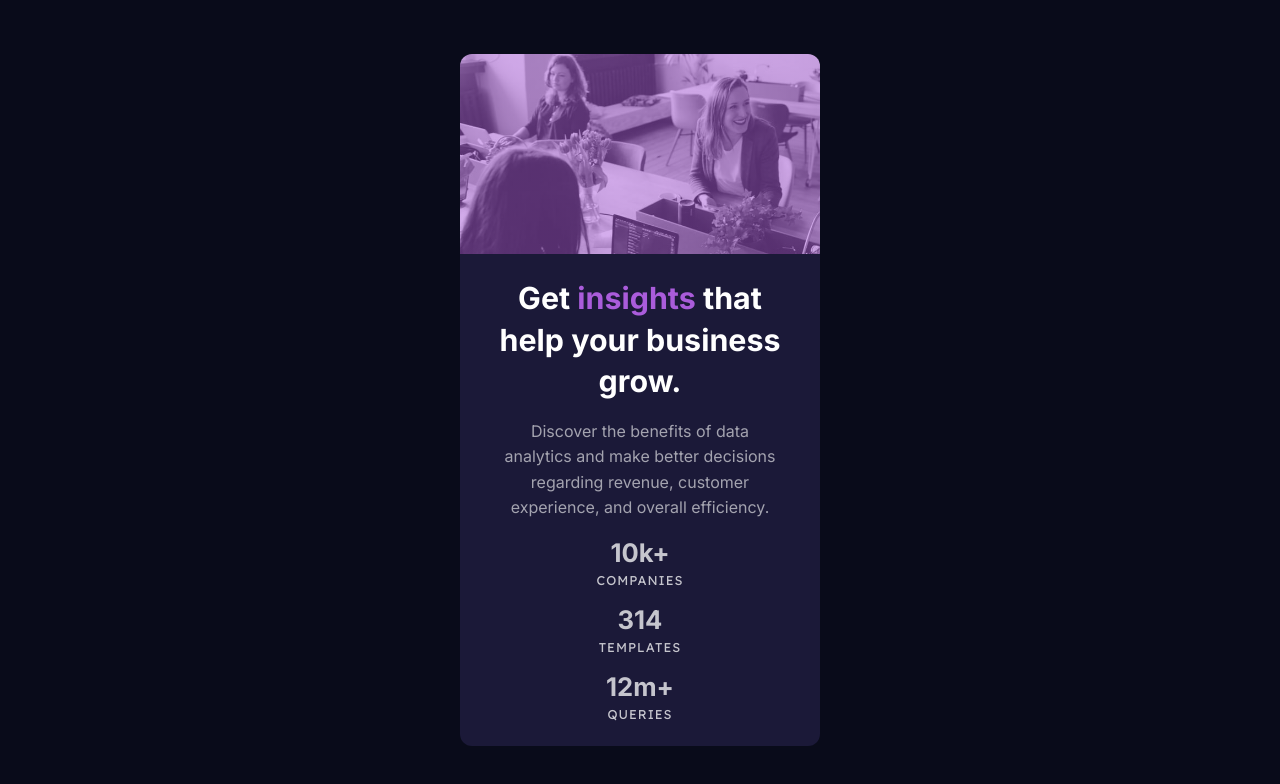
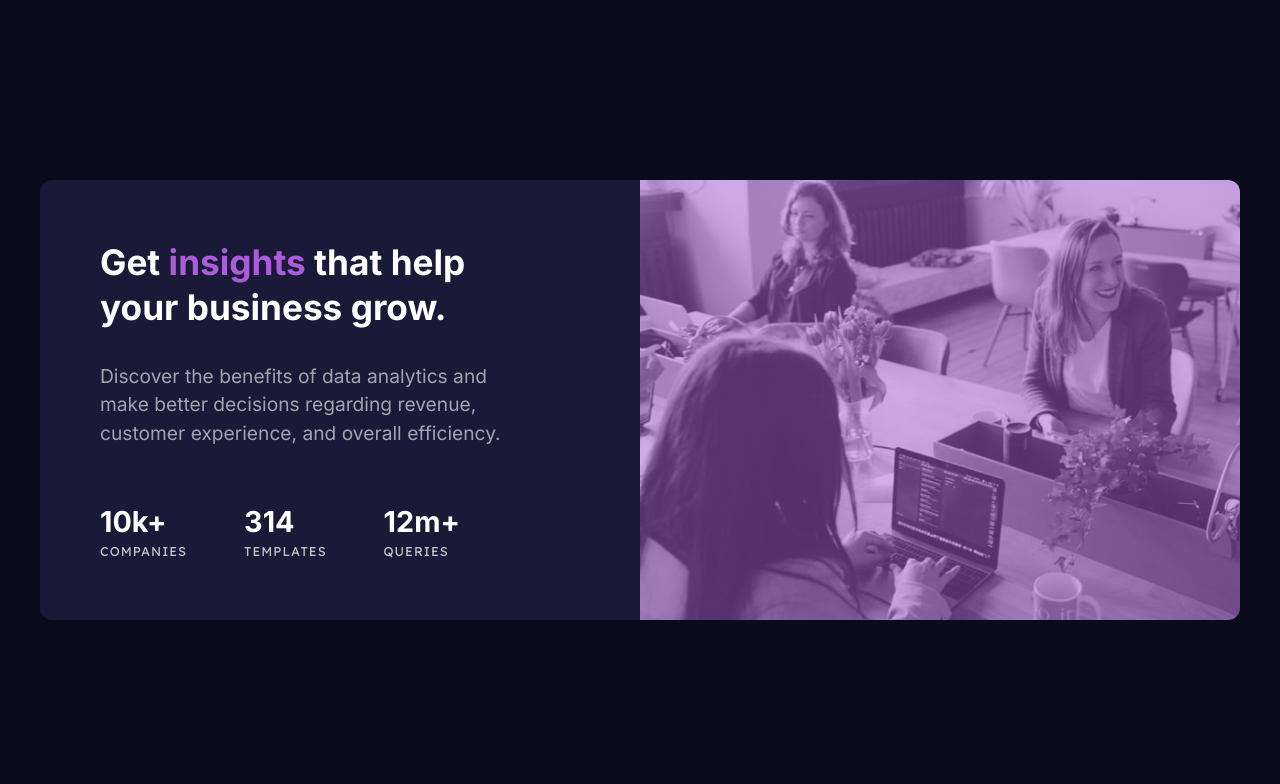
Before and after one commit to aaronpaulgz/stats-preview-card, a plain HTML site: page index.html in a window 1280 px wide. Drawn offline with Linux system fonts and the light colour scheme.

Commit message:
Tablet & Desktop ready

```diff
--- a/styles/desktop.css
+++ b/styles/desktop.css
@@ -0,0 +1,36 @@
+.main {
+  min-width: 920px;
+  width: 1200px;
+  max-width: 1400px;
+  display: flex;
+  flex-direction: row-reverse;
+}
+
+.card__img-container {
+  width: 50%;
+  height: 440px;
+  border-radius: 0 12px 12px 0;
+}
+
+.card__description-container {
+  width: 50%;
+  padding: 60px;
+  border-radius: 12px 0 0 12px;
+  text-align: left;
+}
+
+.card__description-text h1 {
+  max-width: 420px;
+  font-size: 2.2rem;
+}
+
+.card__description-text p {
+  margin: 32px 0 0 0;
+  max-width: 420px;
+}
+
+.card__description-data {
+  margin-top: 40px;
+  max-width: 360px;
+  justify-content: space-between;
+}
--- a/styles/styles.css
+++ b/styles/styles.css
@@ -45,10 +45,6 @@ body {
   border-radius: 12px 12px 0 0;
 }
 
-.card__img-container::after {
-  background-color: var(--soft-violet);
-}
-
 .card__description-container {
   padding: 24px;
   text-align: center;
@@ -88,6 +84,7 @@ body {
 .item-bold {
   font-size: 1.6rem;
   font-weight: 700;
+  color: var(--white);
 }
 
 .item-tag {
--- a/styles/tablet.css
+++ b/styles/tablet.css
@@ -0,0 +1,37 @@
+.main {
+  min-width: 500px;
+  width: 560px;
+  max-width: 575px;
+}
+
+.card__img-container {
+  height: 300px;
+}
+
+.card__description-text h1 {
+  font-size: 2.2rem;
+  line-height: 2.8rem;
+}
+
+.card__description-text p {
+  font-size: 1.2rem;
+  line-height: 1.8rem;
+}
+
+.card__description-data {
+  margin: 16px 0 0 0;
+  display: flex;
+  justify-content: space-evenly;
+}
+
+.item-bold {
+  font-size: 1.8rem;
+}
+
+.item-tag {
+  margin: 4px 0 0 0;
+  font-size: 0.8rem;
+  letter-spacing: 1px;
+  font-family: var(--font-secondary);
+  text-transform: uppercase;
+}
```
